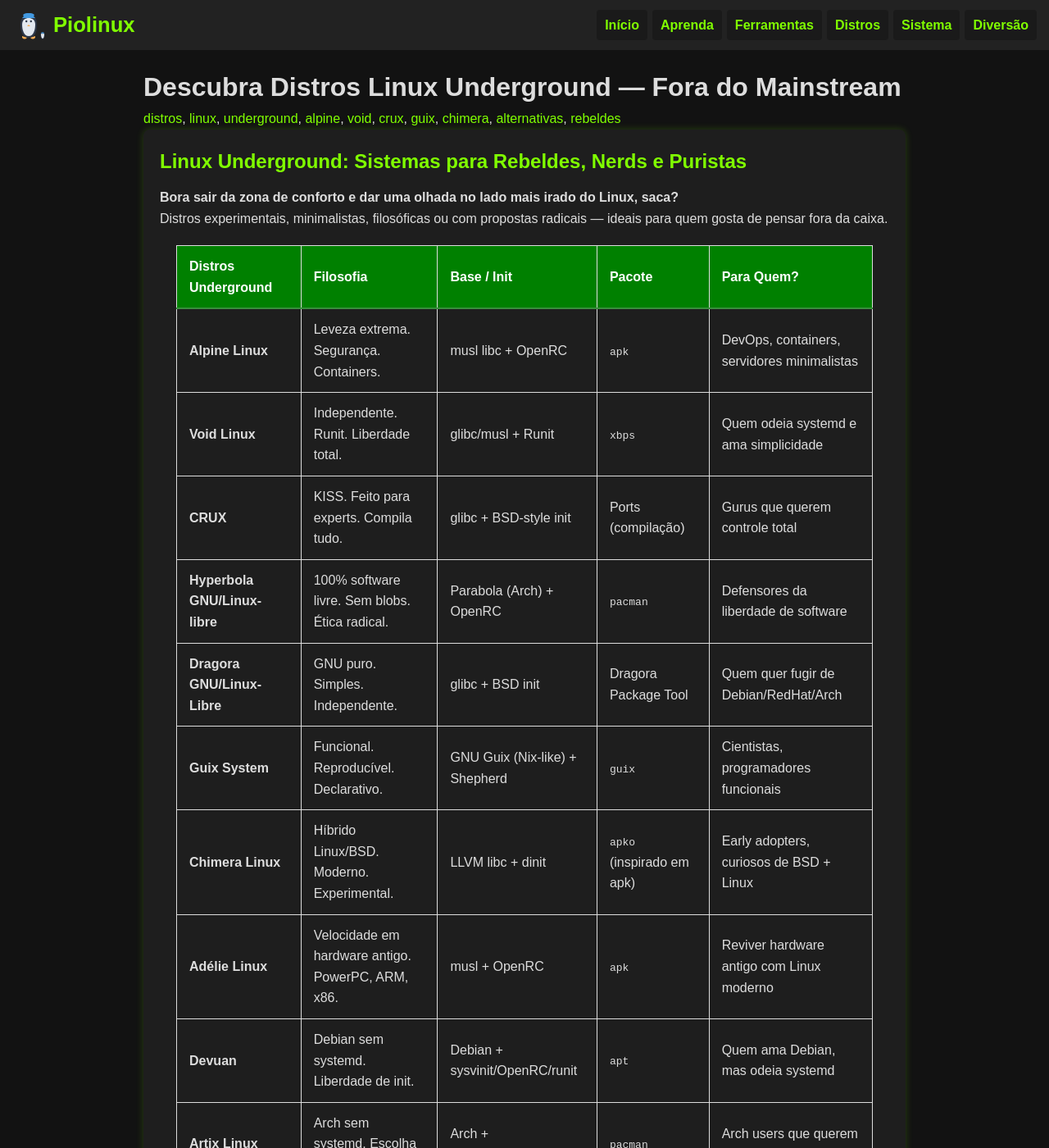
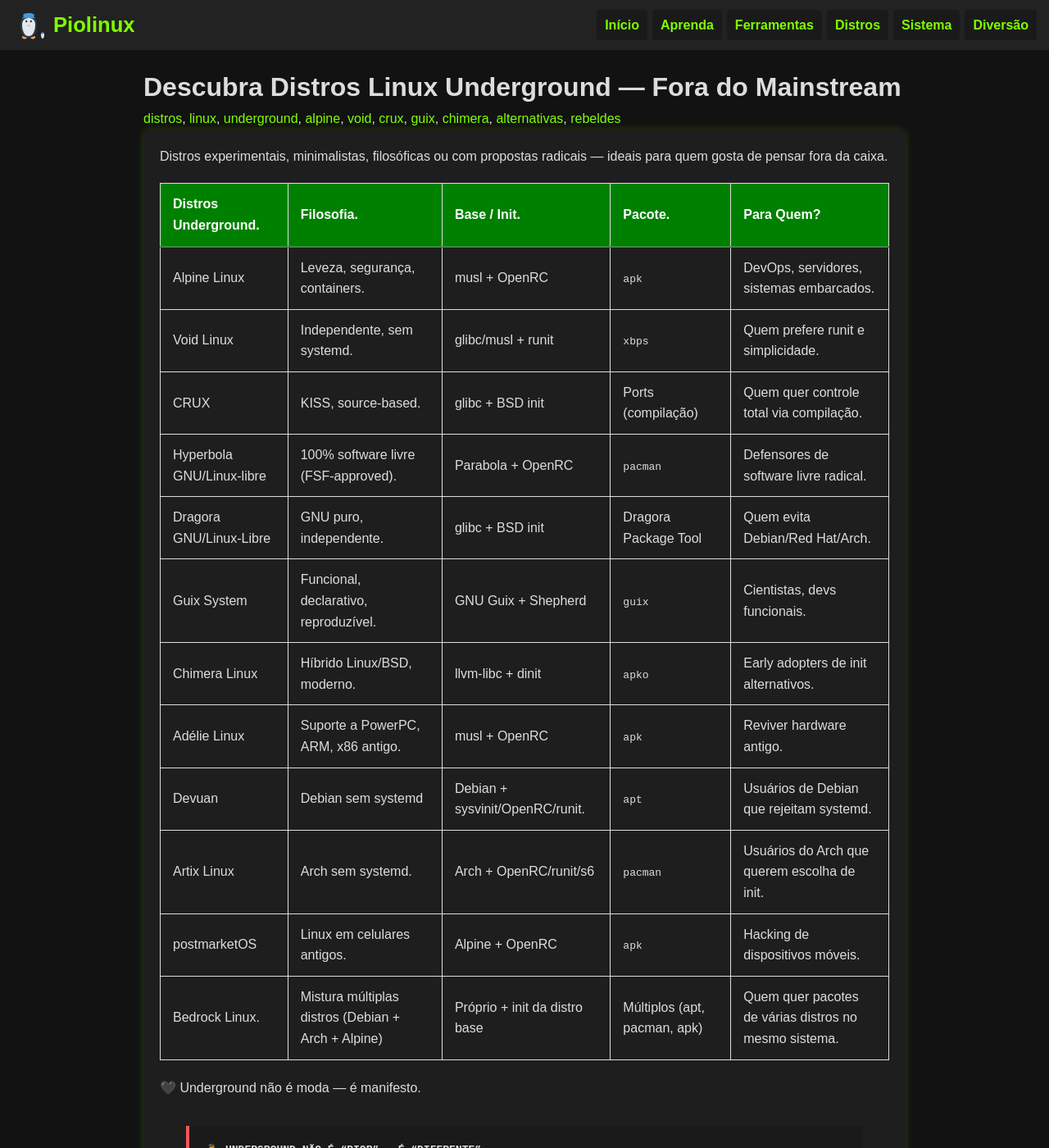
Before and after one commit to Piolinux/piolinux-site, a Jekyll site: the page built from _pages/_distros/distros-linux-underground-as-rebeldes-do-pinguim.md, in a window 1280 px wide and 1400 px high. Shown: the whole window at 82% size. Built offline with Jekyll 4.4.1, drawn with Linux system fonts in a browser that asks for light colours; some of the changed text lies outside the part shown.

Commit message:
Add files via upload

```diff
--- a/_pages/_distros/distros-linux-underground-as-rebeldes-do-pinguim.md
+++ b/_pages/_distros/distros-linux-underground-as-rebeldes-do-pinguim.md
@@ -12,147 +12,123 @@ tags: [distros, linux, underground, alpine, void, crux, guix, chimera, alternati
 
 <section class="post-content">
 
-<h2> Linux Underground: Sistemas para Rebeldes, Nerds e Puristas</h2>
+
 
   <div>
-    <strong>Bora sair da zona de conforto e dar uma olhada no lado mais irado do Linux, saca?</strong><br>
-    Distros experimentais, minimalistas, filosóficas ou com propostas radicais — ideais para quem gosta de pensar fora da caixa.
+        Distros experimentais, minimalistas, filosóficas ou com propostas radicais — ideais para quem gosta de pensar fora da caixa.
   </div>
 
 
 
-<div style="overflow-x: auto; padding: 0 20px;">
-  <table class="evergreen-table">
+<table class="evergreen-table">
   <thead>
     <tr>
-      <th>
-
-        Distros Underground</th>
-      <th>Filosofia</th>
-      <th>Base / Init</th>
-      <th>Pacote</th>
+      <th>Distros Underground.</th>
+      <th>Filosofia.</th>
+      <th>Base / Init.</th>
+      <th>Pacote.</th>
       <th>Para Quem?</th>
     </tr>
   </thead>
   <tbody>
     <tr>
-      <td data-label="
-
-        Distros Underground"><strong>Alpine Linux</strong></td>
-      <td data-label="Filosofia">Leveza extrema. Segurança. Containers.</td>
-      <td data-label="Base / Init">musl libc + OpenRC</td>
+      <td data-label="Distros Underground">Alpine Linux</td>
+      <td data-label="Filosofia">Leveza, segurança, containers.</td>
+      <td data-label="Base / Init">musl + OpenRC</td>
       <td data-label="Pacote"><code>apk</code></td>
-      <td data-label="Para Quem?">DevOps, containers, servidores minimalistas</td>
+      <td data-label="Para Quem?">DevOps, servidores, sistemas
+      embarcados.</td>
     </tr>
     <tr>
-      <td data-label="
-
-        Distros Underground"><strong>Void Linux</strong></td>
-      <td data-label="Filosofia">Independente. Runit. Liberdade total.</td>
-      <td data-label="Base / Init">glibc/musl + Runit</td>
+      <td data-label="Distros Underground">Void Linux</td>
+      <td data-label="Filosofia">Independente, sem systemd.</td>
+      <td data-label="Base / Init">glibc/musl + runit</td>
       <td data-label="Pacote"><code>xbps</code></td>
-      <td data-label="Para Quem?">Quem odeia systemd e ama simplicidade</td>
+      <td data-label="Para Quem?">Quem prefere runit e simplicidade.</td>
     </tr>
     <tr>
-      <td data-label="
-
-        Distros Underground"><strong>CRUX</strong></td>
-      <td data-label="Filosofia">KISS. Feito para experts. Compila tudo.</td>
-      <td data-label="Base / Init">glibc + BSD-style init</td>
+      <td data-label="Distros Underground">CRUX</td>
+      <td data-label="Filosofia">KISS, source-based.</td>
+      <td data-label="Base / Init">glibc + BSD init</td>
       <td data-label="Pacote">Ports (compilação)</td>
-      <td data-label="Para Quem?">Gurus que querem controle total</td>
+      <td data-label="Para Quem?">Quem quer controle total via
+      compilação.</td>
     </tr>
     <tr>
-      <td data-label="
-
-        Distros Underground"><strong>Hyperbola GNU/Linux-libre</strong></td>
-      <td data-label="Filosofia">100% software livre. Sem blobs. Ética radical.</td>
-      <td data-label="Base / Init">Parabola (Arch) + OpenRC</td>
+      <td data-label="Distros Underground">Hyperbola GNU/Linux-libre</td>
+      <td data-label="Filosofia">100% software livre (FSF-approved).</td>
+      <td data-label="Base / Init">Parabola + OpenRC</td>
       <td data-label="Pacote"><code>pacman</code></td>
-      <td data-label="Para Quem?">Defensores da liberdade de software</td>
+      <td data-label="Para Quem?">Defensores de software livre radical.</td>
     </tr>
     <tr>
-      <td data-label="
-
-        Distros Underground"><strong>Dragora GNU/Linux-Libre</strong></td>
-      <td data-label="Filosofia">GNU puro. Simples. Independente.</td>
+      <td data-label="Distros Underground">Dragora GNU/Linux-Libre</td>
+      <td data-label="Filosofia">GNU puro, independente.</td>
       <td data-label="Base / Init">glibc + BSD init</td>
       <td data-label="Pacote">Dragora Package Tool</td>
-      <td data-label="Para Quem?">Quem quer fugir de Debian/RedHat/Arch</td>
+      <td data-label="Para Quem?">Quem evita Debian/Red Hat/Arch.</td>
     </tr>
     <tr>
-      <td data-label="
-
-        Distros Underground"><strong>Guix System</strong></td>
-      <td data-label="Filosofia">Funcional. Reproducível. Declarativo.</td>
-      <td data-label="Base / Init">GNU Guix (Nix-like) + Shepherd</td>
+      <td data-label="Distros Underground">Guix System</td>
+      <td data-label="Filosofia">Funcional, declarativo, reproduzível.</td>
+      <td data-label="Base / Init">GNU Guix + Shepherd</td>
       <td data-label="Pacote"><code>guix</code></td>
-      <td data-label="Para Quem?">Cientistas, programadores funcionais</td>
+      <td data-label="Para Quem?">Cientistas, devs funcionais.</td>
     </tr>
     <tr>
-      <td data-label="
-
-        Distros Underground"><strong>Chimera Linux</strong></td>
-      <td data-label="Filosofia">Híbrido Linux/BSD. Moderno. Experimental.</td>
-      <td data-label="Base / Init">LLVM libc + dinit</td>
-      <td data-label="Pacote"><code>apko</code> (inspirado em apk)</td>
-      <td data-label="Para Quem?">Early adopters, curiosos de BSD + Linux</td>
+      <td data-label="Distros Underground">Chimera Linux</td>
+      <td data-label="Filosofia">Híbrido Linux/BSD, moderno.</td>
+      <td data-label="Base / Init">llvm-libc + dinit</td>
+      <td data-label="Pacote"><code>apko</code></td>
+      <td data-label="Para Quem?">Early adopters de init alternativos.</td>
     </tr>
     <tr>
-      <td data-label="
-
-        Distros Underground"><strong>Adélie Linux</strong></td>
-      <td data-label="Filosofia">Velocidade em hardware antigo. PowerPC, ARM, x86.</td>
+      <td data-label="Distros Underground">Adélie Linux</td>
+      <td data-label="Filosofia">Suporte a PowerPC, ARM, x86 antigo.</td>
       <td data-label="Base / Init">musl + OpenRC</td>
       <td data-label="Pacote"><code>apk</code></td>
-      <td data-label="Para Quem?">Reviver hardware antigo com Linux moderno</td>
+      <td data-label="Para Quem?">Reviver hardware antigo.</td>
     </tr>
     <tr>
-      <td data-label="
-
-        Distros Underground"><strong>Devuan</strong></td>
-      <td data-label="Filosofia">Debian sem systemd. Liberdade de init.</td>
-      <td data-label="Base / Init">Debian + sysvinit/OpenRC/runit</td>
+      <td data-label="Distros Underground">Devuan</td>
+      <td data-label="Filosofia">Debian sem systemd</td>
+      <td data-label="Base / Init">Debian + sysvinit/OpenRC/runit.</td>
       <td data-label="Pacote"><code>apt</code></td>
-      <td data-label="Para Quem?">Quem ama Debian, mas odeia systemd</td>
+      <td data-label="Para Quem?">Usuários de Debian que rejeitam
+      systemd.</td>
     </tr>
     <tr>
-      <td data-label="
-
-        Distros Underground"><strong>Artix Linux</strong></td>
-      <td data-label="Filosofia">Arch sem systemd. Escolha seu init.</td>
+      <td data-label="Distros Underground">Artix Linux</td>
+      <td data-label="Filosofia">Arch sem systemd.</td>
       <td data-label="Base / Init">Arch + OpenRC/runit/s6</td>
       <td data-label="Pacote"><code>pacman</code></td>
-      <td data-label="Para Quem?">Arch users que querem liberdade de init</td>
+      <td data-label="Para Quem?">Usuários do Arch que querem escolha
+      de init.</td>
     </tr>
     <tr>
-      <td data-label="
-
-        Distros Underground"><strong>Alpine + postmarketOS</strong></td>
-      <td data-label="Filosofia">Reviver celulares com Linux real.</td>
-      <td data-label="Base / Init">musl + OpenRC</td>
+      <td data-label="Distros Underground">postmarketOS</td>
+      <td data-label="Filosofia">Linux em celulares antigos.</td>
+      <td data-label="Base / Init">Alpine + OpenRC</td>
       <td data-label="Pacote"><code>apk</code></td>
-      <td data-label="Para Quem?">Hackers de hardware móvel, celulares antigos</td>
+      <td data-label="Para Quem?">Hacking de dispositivos móveis.</td>
     </tr>
     <tr>
-      <td data-label="
-
-        Distros Underground"><strong>Bedrock Linux</strong></td>
-      <td data-label="Filosofia">Misture Debian, Arch, Alpine... tudo junto.</td>
-      <td data-label="Base / Init">Meta-distro (strata)</td>
-      <td data-label="Pacote">Todos (apt, pacman, apk, etc)</td>
-      <td data-label="Para Quem?">Quem quer o melhor de cada mundo, junto</td>
+      <td data-label="Distros Underground">Bedrock Linux.</td>
+      <td data-label="Filosofia">Mistura múltiplas distros (Debian + Arch + Alpine)</td>
+      <td data-label="Base / Init">Próprio + init da distro base</td>
+      <td data-label="Pacote">Múltiplos (apt, pacman, apk)</td>
+      <td data-label="Para Quem?">Quem quer pacotes de várias distros
+      no mesmo sistema.</td>
     </tr>
   </tbody>
 </table>
 
-<h2>Conclusão</h2>
 
 <p>
   🖤 Underground não é moda — é manifesto.
 </p>
 
-</div>
+
 
 
 <blockquote style="background: #1a1a1a; padding: 20px; border-left: 4px solid #ff5555; margin: 2rem; font-family: monospace; color: #e0e0e0;">
```
Also changed, not shown: _pages/_distros/distros-avancado.md (+30 -42 lines), _pages/_distros/distros-iniciante.md (+29 -31 lines), _pages/_distros/distros-intermediario.md (+26 -35 lines), 1 other file.
